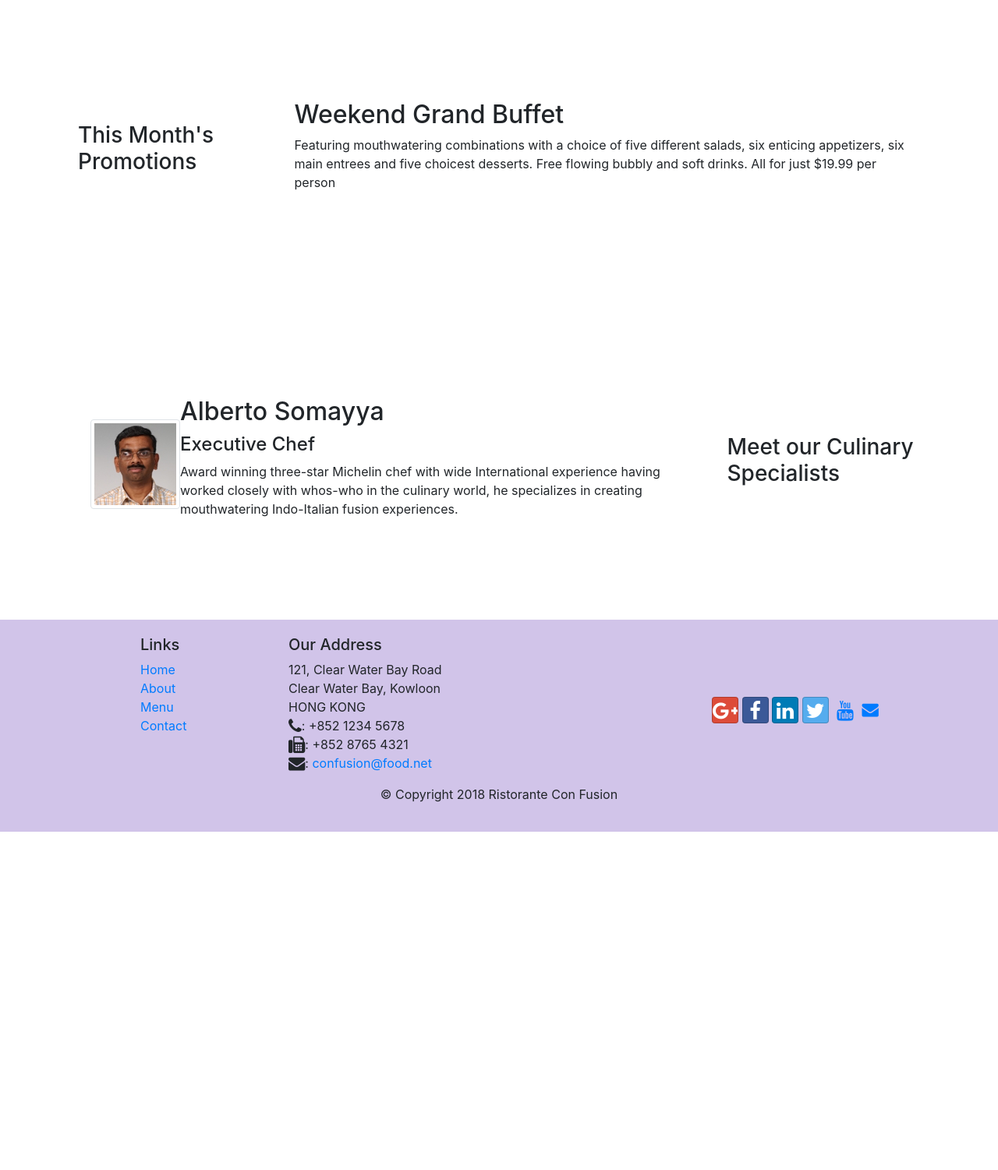
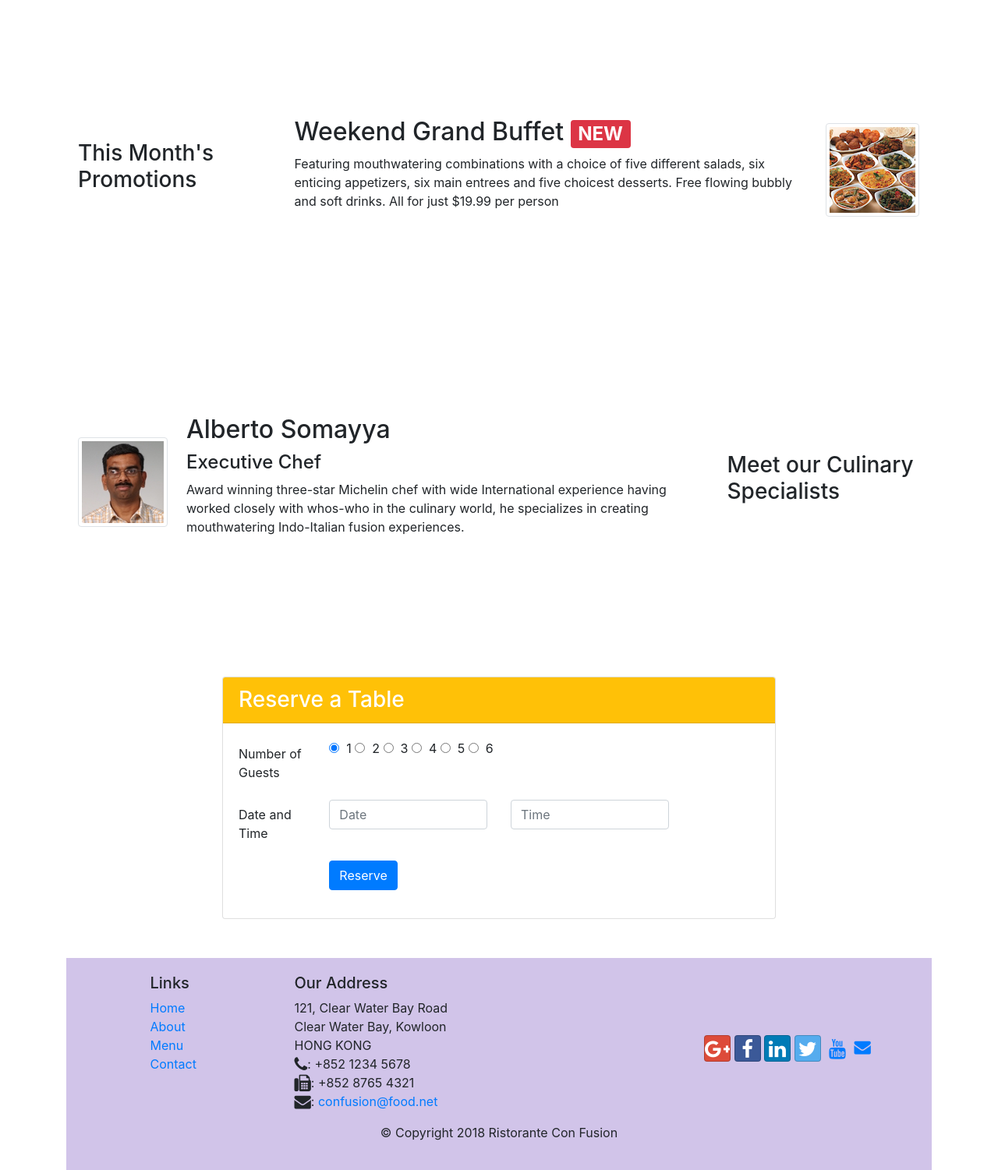
Before and after one commit to KHAJASHOAIBHUSSAIN/Restaurant-Website, a website: page index.html in a window 1280 px wide. Shown: the part 720-2221 px from the top of the page at 78% size. Before the commit the page ends 1787 px from the top, so only its background shows below. Drawn offline with nearby package versions, Linux system fonts and the light colour scheme.

Commit message:
assignment

```diff
--- a/css/styles.css
+++ b/css/styles.css
@@ -36,3 +36,6 @@
 .navbar-dark{
     background-color: #512DA8;
 }
+#mydiv{
+    align: center;
+}
--- a/index.html
+++ b/index.html
@@ -33,11 +33,15 @@
     <header class="jumbotron">
         <div class="container">
             <div class="row row-header">
-                <div class="col-12 cok-sm-6">
+                <div class="col-12 col-sm-6">
                     <h1>Ristorante con Fusion</h1>
                     <p>We take inspiration from the World's best cuisines, and create a unique fusion experience. Our lipsmacking creations will tickle your culinary senses!</p>
                 </div>
-                <div class="col-12 col-sm">
+                <div class="col-12 col-sm-3 align-self-center">
+                    <img src="img/logo.png" class="img-fluid">
+                </div>
+                <div class="col-12 col-sm-3 align-self-center">
+                    <a href="#reserve"><button class="block btn btn-lg btn-warning btn-sm-3" value="ClickMe" id="mybtn">Reserve Table</button></a>
                 </div>
             </div>
         </div>
@@ -64,9 +68,17 @@
             <div class="col-12 col-sm-4 col-md-3">
                 <h3>This Month's Promotions</h3>
             </div>
-            <div class="col col-sm col-md">
-                <h2>Weekend Grand Buffet</h2>
+            <div class="col col-sm order-sm-middle col-md">
+
+                <h2>Weekend Grand Buffet <span class="badge badge-danger">NEW</span></h2>
                 <p>Featuring mouthwatering combinations with a choice of five different salads, six enticing appetizers, six main entrees and five choicest desserts. Free flowing bubbly and soft drinks. All for just $19.99 per person </p>
+                    </div>
+            <div>
+                <div class="media">
+                    <img src="img/buffet.png" class="d-flex mr-3 img-thumbnail align-self-center" alt="image not found">
+                    <div class="media-body">
+                    </div>
+                        </div>
             </div>
         </div>
 
@@ -76,7 +88,7 @@
             </div>
             <div class="col col-sm order-sm-first col-md">
                 <div class="media">
-                <img src="img/alberto.png" class="d=flex ml-3 img-thumbnail align-self-center" alt="alberto">
+                <img src="img/alberto.png" class="d=flex mr-4 img-thumbnail align-self-center" alt="alberto">
                     <div class="media-body">
                         <h2>Alberto Somayya</h2>
                         <h4>Executive Chef</h4>
@@ -85,8 +97,49 @@
                 </div>
             </div>
         </div>
+
+        <div class="row row-content align-items-center" id="reserve">
+            <div class="col-8 offset-2">
+                    <div class="card">
+                        <h3 class="card-header bg-warning text-white">Reserve a Table</h3>
+                            <div class="card-body">
+                                <form>
+                                    <div class="form-group row">
+                                        <label for="Num1" class="col-md-2 col-form-label">Number of Guests</label>
+                                            <div class="col-md-10">
+                                                <label class="radio-inline"><input type="radio" name="optradio" checked>&nbsp 1</label>
+                                                <label class="radio-inline"><input type="radio" name="optradio">&nbsp  2</label>
+                                                <label class="radio-inline"><input type="radio" name="optradio">&nbsp  3</label>
+                                                <label class="radio-inline"><input type="radio" name="optradio">&nbsp  4</label>
+                                                <label class="radio-inline"><input type="radio" name="optradio">&nbsp  5</label>
+                                                <label class="radio-inline"><input type="radio" name="optradio">&nbsp  6</label>
+                                            </div>
+                                    </div>
+                            <div class="form-group row">
+                            <label for="Num2" class="col-12 col-md-2 col-form-label">Date and Time</label>
+
+                            <div class="col-5 col-md-4">
+                        <input type="tel" class="form-control" id="date" name="date" placeholder="Date">
+                        </div>
+                            <div class="col-5 col-md-4">
+
+                        <input type="tel" class="form-control" id="time" name="time" placeholder="Time">
+
+                        </div>
+                                </div>
+                            <div class="form-group row">
+                            <div class="offset-md-2 col-md-10">
+                            <button type="button" class="btn btn-primary">
+                            Reserve
+                            </button>
+                    </div>
+                </div>
+                    </form>
+                    </div>
+            </div>
+
+        </div>
     </div>
-
     <footer class="footer">
         <div class="container">
             <div class="row">
@@ -131,6 +184,7 @@
     <script src="node_modules/jquery/dist/jquery.slim.js"></script>
     <script src="node_modules/popper.js/dist/umd/popper-utils.min.js"></script>
     <script src="node_modules/bootstrap/dist/js/bootstrap.min.js"></script>
+    </div>
     </body>
 
 </html>
```
